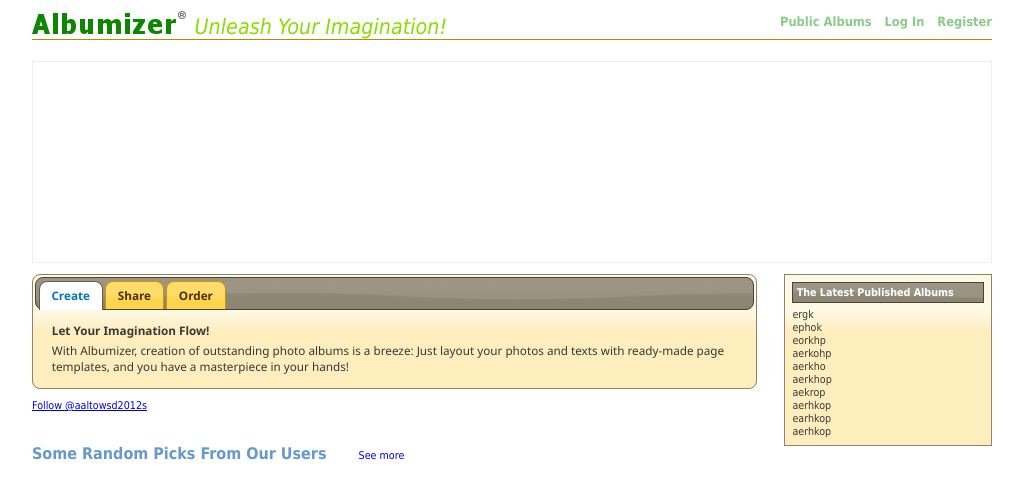
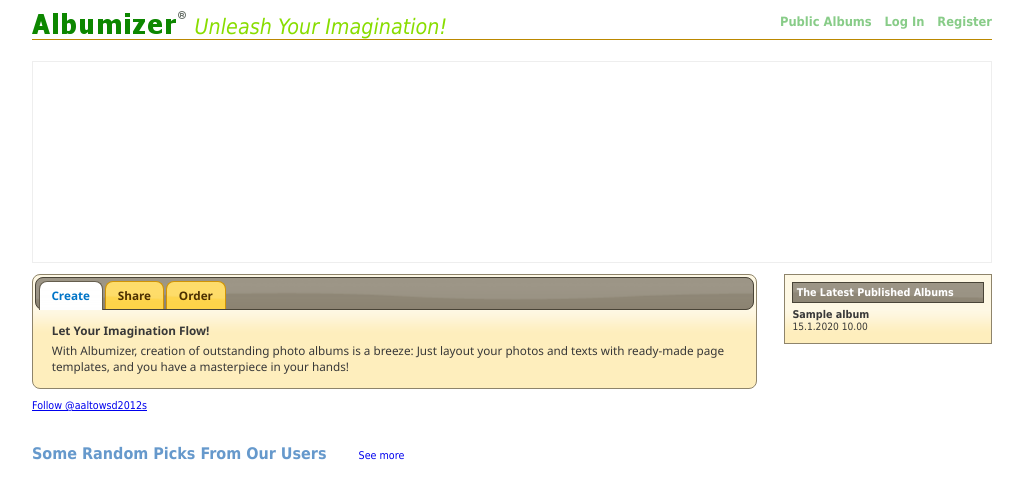
Before and after one commit to aleksi-lukkarinen/PhotoAlbum, a Django app: template Albumizer/src/Albumizer/albumizer/templates/welcome.html in a window 1280 px wide. Shown: the top 480 px of the page, without its empty margins (128-1151 px from the left). Run offline with Django 3.2, Linux system fonts and the light colour scheme; the template is opened without the code that fills it: most values are stand-ins (such as "Sample title", 1, 10 or a date in 2020); some libraries are stand-ins or nearby versions.

Commit message:
Added the list of latest albums to the welcome page, and added an json api for getting information about the latest 20 public albums.

```diff
--- a/Albumizer/src/Albumizer/albumizer/models.py
+++ b/Albumizer/src/Albumizer/albumizer/models.py
@@ -100,6 +100,12 @@ class Album(models.Model):
     def is_hidden_from_user(self, user):
         """ Checks if this album is hidden from a given user """
         return not self.is_visible_to_user(user)
+
+    @staticmethod
+    def get_latest_public():
+        """ Returns 20 latest publicly visible albums """
+        return Album.objects.filter(isPublic__exact = True).order_by("-creationDate")[:20]
+
 
     class Meta():
         unique_together = ("owner", "title")
--- a/Albumizer/src/Albumizer/albumizer/static/css/albumizer.css
+++ b/Albumizer/src/Albumizer/albumizer/static/css/albumizer.css
@@ -172,6 +172,17 @@ img {
 
 .welcomePageAlbumListItem A {
   text-decoration:           none;
+  font-weight:               bold;
+}
+
+.welcomePageAlbumListItem A:hover {
+	color:                     blue;
+}
+
+#welcomePageAlbumList .creationDate {
+	display:                   block;
+	margin-bottom:             0.4em;
+	font-size:                 95%;
 }
 
 #welcomePageRandomAlbums {
--- a/Albumizer/src/Albumizer/albumizer/templates/welcome.html
+++ b/Albumizer/src/Albumizer/albumizer/templates/welcome.html
@@ -98,20 +98,17 @@
   </div>
 
   <div id="welcomePageRightColumn">
-    <div id="welcomePageAlbumList" class="ui-widget-content">
-      <div id="welcomePageAlbumListHeading" class="ui-widget-header">The Latest Published Albums</div>
+    {% if latest_albums %}
+	    <div id="welcomePageAlbumList" class="ui-widget-content">
+	      <div id="welcomePageAlbumListHeading" class="ui-widget-header">The Latest Published Albums</div>
 
-      <div class="welcomePageAlbumListItem"><a href="/album/34/">ergk</a></div>
-      <div class="welcomePageAlbumListItem">ephok</div>
-      <div class="welcomePageAlbumListItem">eorkhp</div>
-      <div class="welcomePageAlbumListItem">aerkohp</div>
-      <div class="welcomePageAlbumListItem">aerkho</div>
-      <div class="welcomePageAlbumListItem">aerkhop</div>
-      <div class="welcomePageAlbumListItem">aekrop</div>
-      <div class="welcomePageAlbumListItem">aerhkop</div>
-      <div class="welcomePageAlbumListItem">earhkop</div>
-      <div class="welcomePageAlbumListItem">aerhkop</div>
-    </div>
+	      {% for album in latest_albums %}
+		      <div class="welcomePageAlbumListItem"><a
+		              href="/album/{{ album.id }}/">{{ album.title }}</a><span
+		                    class="creationDate">{{ album.creationDate|date:"j.n.Y G.i" }}</span></div>
+		    {% endfor %}
+	    </div>
+    {% endif %}
   </div>
 
 {% endblock %}
--- a/Albumizer/src/Albumizer/albumizer/urls.py
+++ b/Albumizer/src/Albumizer/albumizer/urls.py
@@ -27,6 +27,8 @@ urlpatterns = patterns('albumizer.views',
     (r'^order/$', redirect_to, {'url': '/order/information/'}),
     (r'^order/information/$', 'get_ordering_information'),
     (r'^order/successful/$', 'report_order_as_succesful'),
+
+    (r'^api/json/album/latest$', 'api_json_get_latest_albums'),
 )
 
 
```
Also changed, not shown: Albumizer/src/Albumizer/albumizer/views.py (+17 -3 lines).
